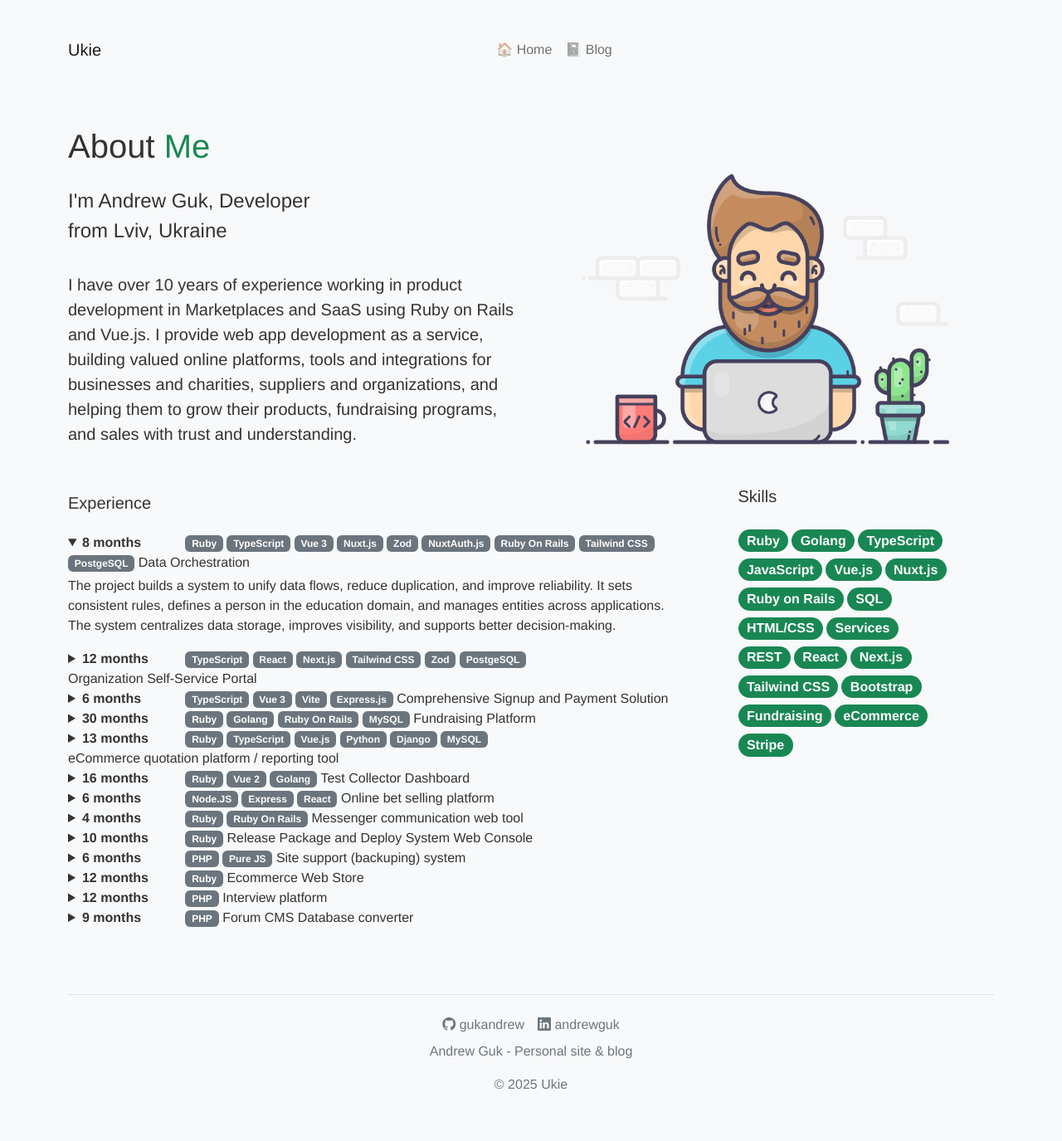
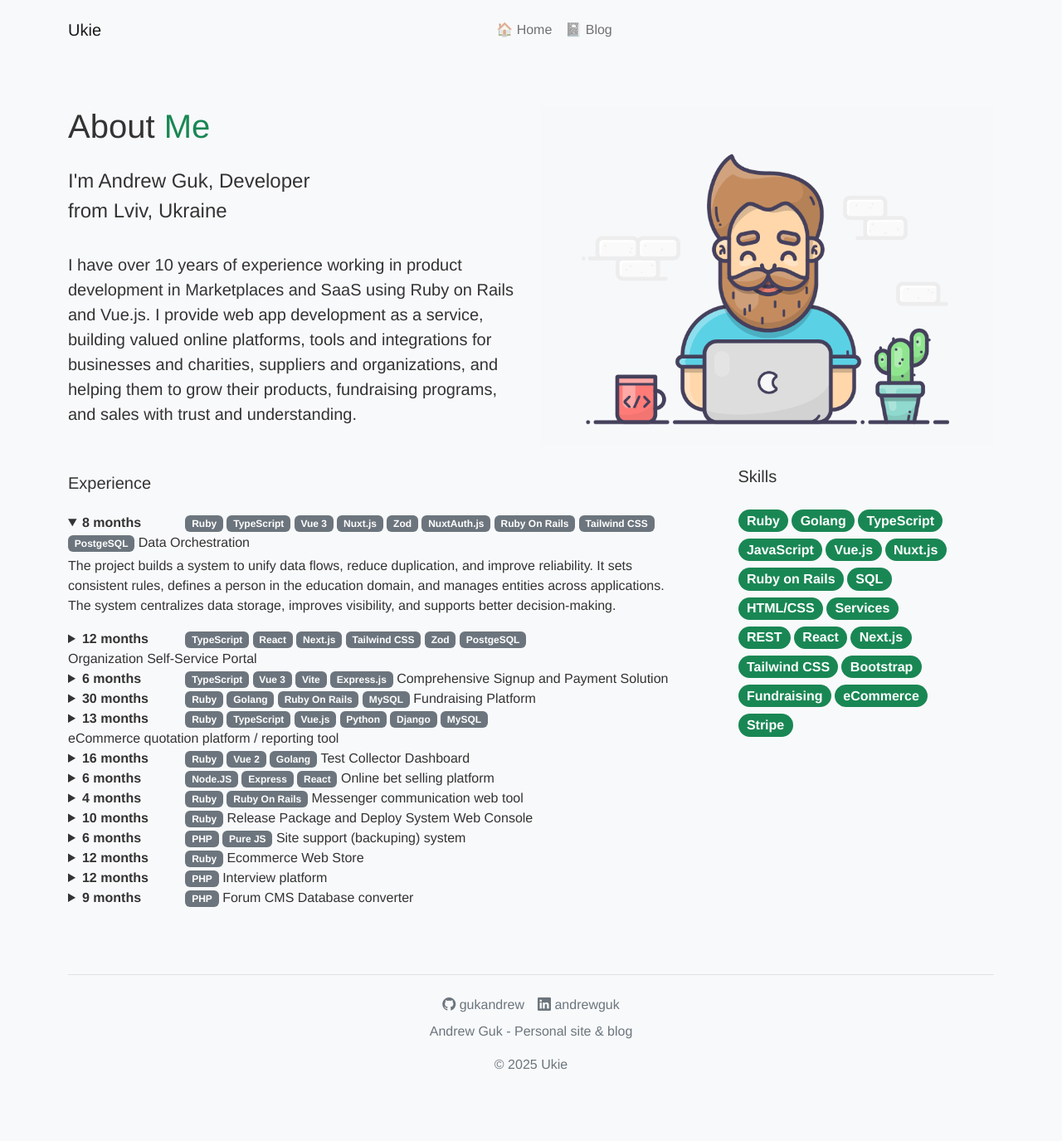
Before and after one commit to gukandrew/ukie.me, a Jekyll site: the page built from about.markdown, in a window 1280 px wide. Shown: the whole page at 83% size. Built offline with Jekyll 4.4.1, drawn with Linux system fonts in a browser that asks for light colours; nearby versions of some CDN libraries; after the commit the page ends 1351 px from its top, so only the background shows below that.

Commit message:
style: Adjust body margin and padding in default layout; refine CSS formatting

```diff
--- a/_layouts/default.html
+++ b/_layouts/default.html
@@ -3,7 +3,7 @@
 
   {%- include head.html -%}
 
-  <body class="bg-light d-flex flex-column h-100">
+  <body class="bg-light d-flex flex-column h-100 m-2 my-md-2 mx-md-5">
     {%- include header.html -%}
 
     <div class="container">
--- a/_sass/_code.scss
+++ b/_sass/_code.scss
@@ -7,7 +7,6 @@ body {
     background-color: #fff;
     border: none;
     line-height: 1.5;
-  margin: 2em 3em;
     text-align: left;
   }
 
```
Lines whose indentation alone changed are shown as unchanged.
